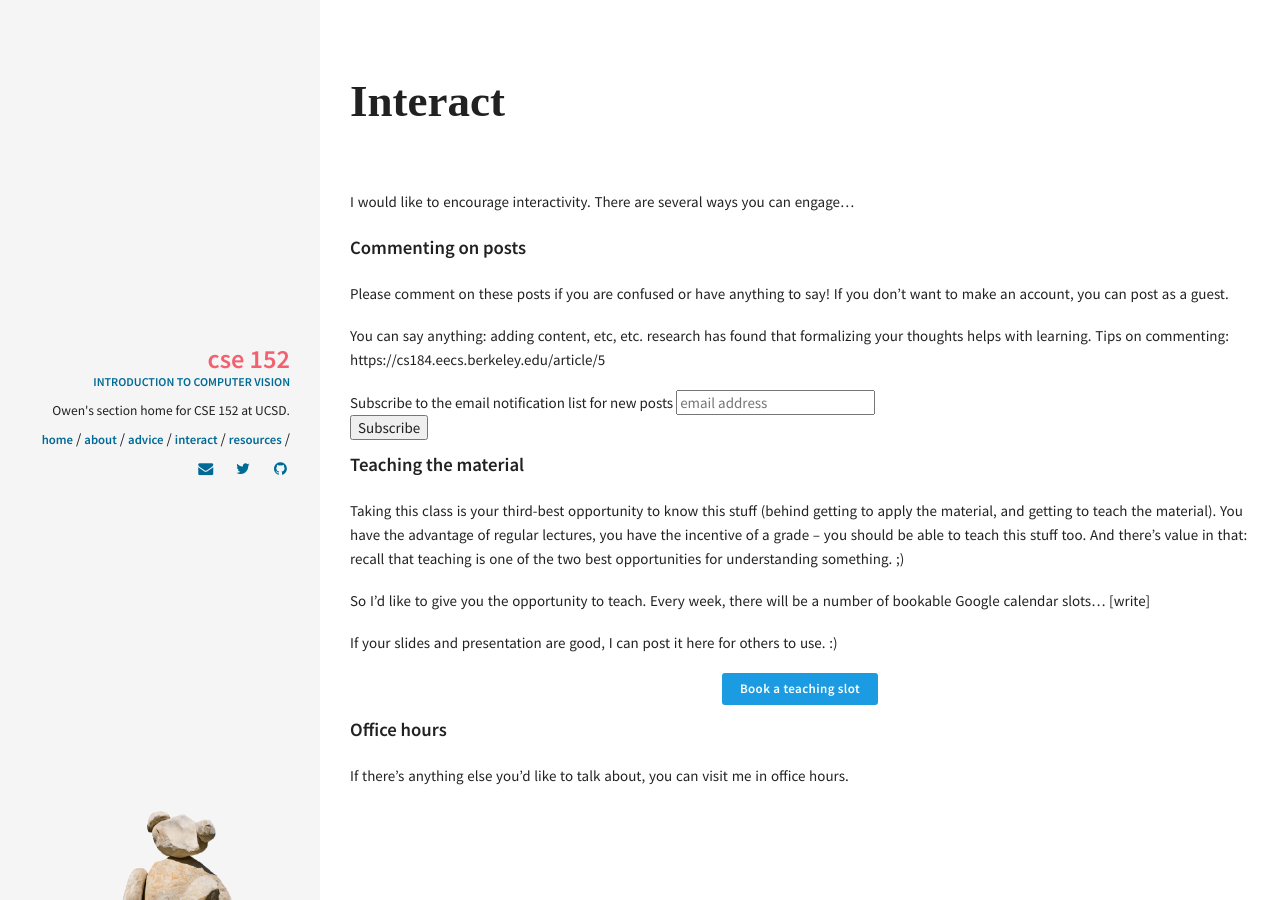
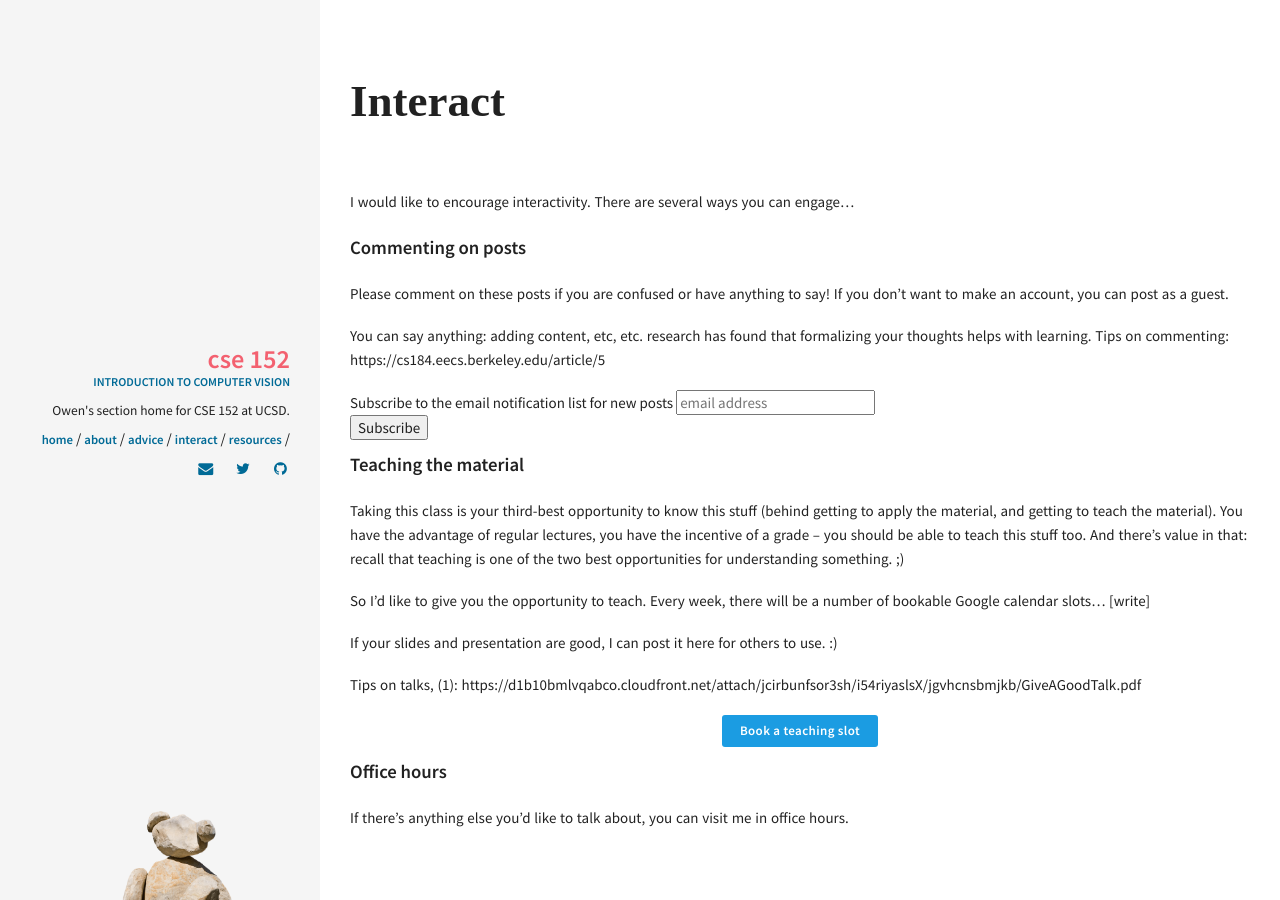
Before and after one commit to ohjay/cse152, a Jekyll site: the page built from pages/interact.md, in a window 1280 px wide. Built offline with Jekyll 4.4.1, drawn with Linux system fonts in a browser that asks for light colours; some web fonts are replaced; comment, search, counter and statistics services are not loaded.

Commit message:
misc front-facing changes

```diff
--- a/_includes/about/about_main.html
+++ b/_includes/about/about_main.html
@@ -1,7 +1,7 @@
 <h2><span class="impactful" data-i18n="skills.my_skills">About</span></h2>
 
 <div>
-  I'm Owen and this is my website for CSE 152 at UCSD. If you're interested in me, check out my biographical sketch here. If you're interested in CSE 152, check out the class website here. If you're interested in UCSD, try a Google search. :)
+  I'm Owen and this is my website for CSE 152 at UCSD. If you're interested in me, check out my <a href="#todo" target="_blank">biographical sketch</a>. If you're interested in CSE 152, check out the <a href="#todo" target="_blank">class website</a>. If you're interested in UCSD, try a Google search. :)
 
   <br /><br />
   Feel free to contact me at owen [at] eng.ucsd.edu or via <a href="https://goo.gl/forms/SOf36bBsLVjCRYhu2" target="_blank">anonymous form</a>. I would love to have feedback about anything at all.
--- a/_includes/head.html
+++ b/_includes/head.html
@@ -36,6 +36,7 @@
   <!-- CSS files -->
   <link href="https://fonts.googleapis.com/css?family=Alegreya+SC" rel="stylesheet">
   <link rel="stylesheet" href="{{ site.url }}/css/font-awesome.min.css">
+  <link href="//cdn-images.mailchimp.com/embedcode/horizontal-slim-10_7.css" rel="stylesheet" type="text/css">
   <link rel="stylesheet" href="{{ site.url }}/css/main.css">
 
   <link rel="canonical" href="{{ page.url | replace:'index.html','' | prepend: site.url }}">
--- a/_layouts/post_listing.html
+++ b/_layouts/post_listing.html
@@ -40,7 +40,6 @@
       <p>
         {{ post.excerpt }}
       </p>
-      <a href="{{ site.url }}{{ post.url }}">...view the full post</a>
     </div>
     {% endif %}
 
@@ -60,6 +59,8 @@
     </div><!-- /.image-wrap -->
     {% endif %}
 
+    <a href="{{ site.url }}{{ post.url }}">...view the full post</a>
+
 </section>
 {% endif %}
 {% endfor %}
--- a/_sass/pages/_layout.scss
+++ b/_sass/pages/_layout.scss
@@ -122,3 +122,5 @@
 #ts-button:hover {
   background-color: #046497;
 }
+#mc_embed_signup { background: #fff; clear: left; width: 100%; }
+#mc_embed_signup input.email { font-family: "Source Sans Pro", "Helvetica Neue", Helvetica, Arial, sans-serif; }
--- a/_sass/pages/_post.scss
+++ b/_sass/pages/_post.scss
@@ -147,7 +147,7 @@
   }
 }
 .post-image-feature {
-  margin-bottom: 40px;
+  margin-bottom: 20px;
   .feature-image {
     width: 100%;
     max-height: 500px;
--- a/pages/interact.md
+++ b/pages/interact.md
@@ -12,13 +12,6 @@
 You can say anything: adding content, etc, etc. research has found that formalizing your thoughts helps with learning. Tips on commenting: https://cs184.eecs.berkeley.edu/article/5
 
 <!-- Begin MailChimp signup form -->
-<link href="//cdn-images.mailchimp.com/embedcode/horizontal-slim-10_7.css" rel="stylesheet" type="text/css">
-<style type="text/css">
-  #mc_embed_signup { background: #fff; clear: left; width: 100%; }
-  #mc_embed_signup input.email { font-family: "Source Sans Pro", "Helvetica Neue", Helvetica, Arial, sans-serif; }
-  /* Add your own MailChimp form style overrides in your site stylesheet or in this style block.
-     We recommend moving this block and the preceding CSS link to the HEAD of your HTML file. */
-</style>
 <div id="mc_embed_signup">
 <form action="https://xyz.us19.list-manage.com/subscribe/post?u=5f4fbc542362113d0de96c58d&amp;id=257c160968" method="post" id="mc-embedded-subscribe-form" name="mc-embedded-subscribe-form" class="validate" target="_blank" novalidate>
   <div id="mc_embed_signup_scroll">
@@ -40,6 +33,8 @@
 
 If your slides and presentation are good, I can post it here for others to use. :)
 
+Tips on talks, (1): https://d1b10bmlvqabco.cloudfront.net/attach/jcirbunfsor3sh/i54riyaslsX/jgvhcnsbmjkb/GiveAGoodTalk.pdf
+
 <div style="text-align: center">
   <a id="ts-button" href="https://calendar.google.com/calendar/selfsched?sstoken=UUdpTHc2UWlqV1I2fGRlZmF1bHR8YTcyNzZmZjIxODI4M2IyNjIzYThiOWZkZjk0YTAwY2Q">Book a teaching slot</a>
 </div>
```
